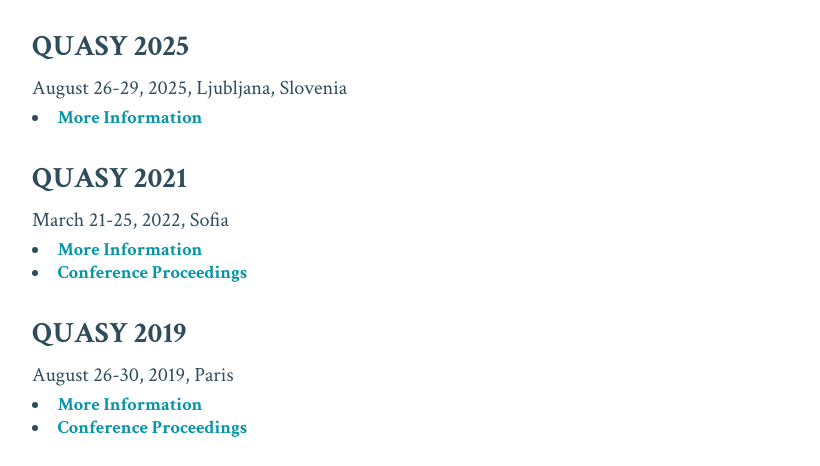
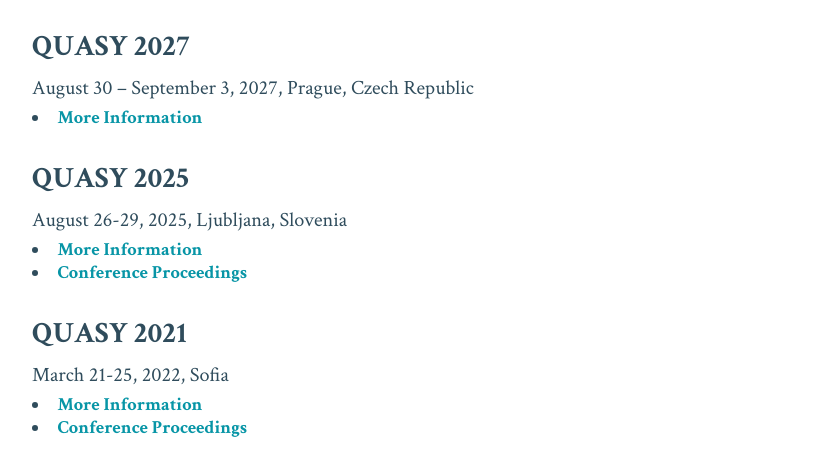
Before and after one commit to quansyntax/quasy, a plain HTML site: page index.html in a window 1280 px wide. Shown: the part 562-1028 px from the top of the page, without its empty margins (228-1048 px from the left). Drawn offline with Linux system fonts and the light colour scheme.

Commit message:
Add QUASY 2027 entry and QUASY 2025 proceedings link
Co-Authored-By: Claude Opus 5.5 <noreply@anthropic.com>

```diff
--- a/index.html
+++ b/index.html
@@ -27,9 +27,16 @@
 
             <!-- List of Conferences Section -->
             <div class="conference">
+                <h3>QUASY 2027</h3>
+                <p>August 30 – September 3, 2027, Prague, Czech Republic</p>
+                <li><a href="https://quansyntax.github.io/quasy2027/" class="conference-link">More Information</a></li>
+            </div>
+
+            <div class="conference">
                 <h3>QUASY 2025</h3>
                 <p>August 26-29, 2025, Ljubljana, Slovenia</p>
                 <li><a href="https://quansyntax.github.io/quasy2025/index.html" class="conference-link">More Information</a></li>
+                <li><a href="https://aclanthology.org/volumes/2025.quasy-1/" target="_blank" class="conference-link">Conference Proceedings</a></li>
             </div>
 
             <div class="conference">
```
